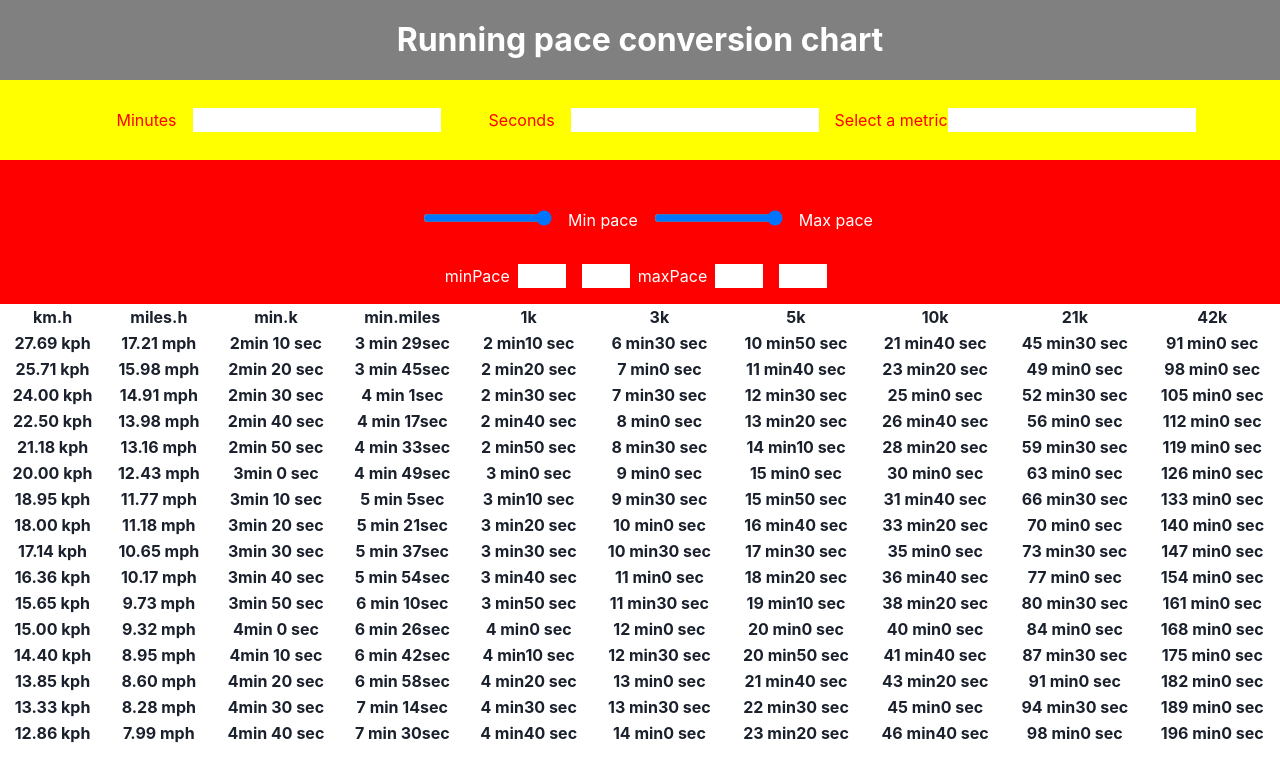
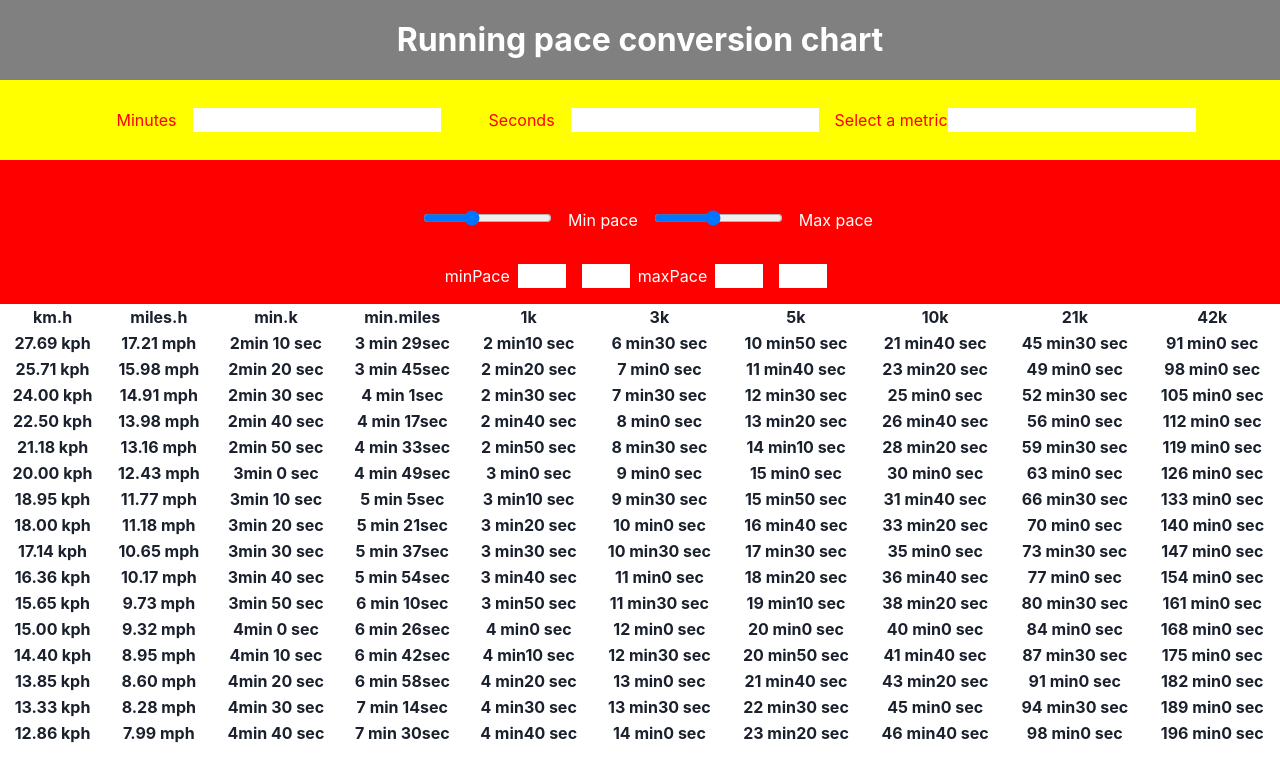
Before and after one commit to axelOngaro/Running-pace, a Next.js app: page / in a window 1280 px wide. Shown: the top 782 px of the page. Built offline with nearby package versions, Linux system fonts and the light colour scheme.

Commit message:
connected sliders to state

```diff
--- a/components/Chart.js
+++ b/components/Chart.js
@@ -8,6 +8,7 @@ const paceRange = {
   paceSecMin: 10,
   paceSecMax: 40,
 };
+
 const minutesToSec = ({ paceMinMin, paceMinMAx, paceSecMin, paceSecMax }) => {
   let start = paceMinMin * 60 + paceSecMin;
   let stop = paceMinMAx * 60 + paceSecMax;
--- a/components/RangeSelector.js
+++ b/components/RangeSelector.js
@@ -1,12 +1,46 @@
 import styles from '../styles/RangeSelector.module.scss';
 
-function RangeSelector() {
+function RangeSelector({
+  paceMinutesMin,
+  paceMinutesMax,
+  paceSecondsMin,
+  paceSecondsMax,
+  setPaceMinutesMin,
+  setPaceMinutesMax,
+  setPaceSecondsMin,
+  setPaceSecondsMax,
+}) {
+  const paceMinutesMinHandler = (e) => {
+    setPaceMinutesMin(e.target.value);
+  };
+  const paceMinutesMaxHandler = (e) => {
+    setPaceMinutesMax(e.target.value);
+  };
+
+  console.log(paceMinutesMax, paceMinutesMin);
+
   return (
     <div className={styles.rangeSelector}>
       <div className={styles.rangeSelector__sliders}>
-        <input type="range" name="min" id="" min="0" max="11" />
+        <input
+          type="range"
+          name="min"
+          id=""
+          min="0"
+          max="11"
+          value={paceMinutesMin}
+          onChange={paceMinutesMinHandler}
+        />
         <label htmlFor="min">Min pace</label>
-        <input type="range" name="max" id="" min="0" max="11" />
+        <input
+          type="range"
+          name="max"
+          id=""
+          min="0"
+          max="11"
+          value={paceMinutesMax}
+          onChange={paceMinutesMaxHandler}
+        />
         <label htmlFor="max">Max pace</label>
       </div>
       <div className={styles.rangeSelector__inputs}>
--- a/pages/index.js
+++ b/pages/index.js
@@ -4,13 +4,36 @@ import Chart from '../components/Chart';
 import { kmhToMph, roundNumber } from '../utils/functions';
 import PaceSelector from '../components/PaceSelector';
 import RangeSelector from '../components/RangeSelector';
+
+import { useState } from 'react';
+
 function Home() {
+  //state
+  const [paceMinutesMin, setPaceMinutesMin] = useState(4);
+  const [paceMinutesMax, setPaceMinutesMax] = useState(5);
+  const [paceSecondsMin, setPaceSecondsMin] = useState(10);
+  const [paceSecondsMax, setPaceSecondsMax] = useState(30);
+
   return (
     <div>
       <Navbar />
       <PaceSelector />
-      <RangeSelector />
-      <Chart />
+      <RangeSelector
+        paceMinutesMin={paceMinutesMin}
+        paceMinutesMax={paceMinutesMax}
+        paceSecondsMin={paceSecondsMin}
+        paceSecondsMax={paceSecondsMax}
+        setPaceMinutesMin={setPaceMinutesMin}
+        setPaceMinutesMax={setPaceMinutesMax}
+        setPaceSecondsMin={setPaceSecondsMin}
+        setPaceSecondsMax={setPaceSecondsMax}
+      />
+      <Chart
+        paceMinutesMin={paceMinutesMin}
+        paceMinutesMax={paceMinutesMax}
+        paceSecondsMin={paceSecondsMin}
+        paceSecondsMax={paceSecondsMax}
+      />
     </div>
   );
 }
```
